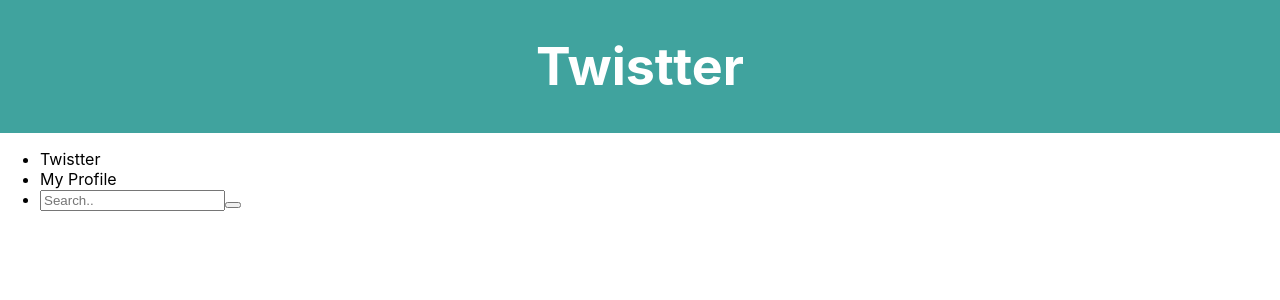
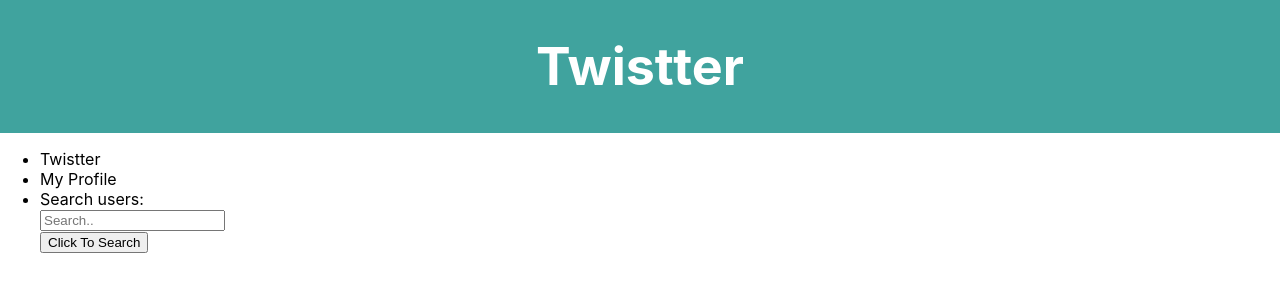
Before and after one commit to aniamb/twistter-307, a React (Create React App) app in the folder twistter/: page / in a window 1280 px wide. Shown: the top 300 px of the page. Built offline with nearby package versions, Linux system fonts and the light colour scheme.

Commit message:
Setting up frontend/backend connection. Still in progress. Saving changes

```diff
--- a/twistter/package.json
+++ b/twistter/package.json
@@ -2,6 +2,7 @@
   "name": "twistter",
   "version": "0.1.0",
   "private": true,
+  "proxy": "http://localhost:3000/",
   "dependencies": {
     "axios": "^0.19.0",
     "bootstrap": "^4.3.1",
--- a/twistter/src/Search.js
+++ b/twistter/src/Search.js
@@ -0,0 +1,22 @@
+// import React, {Component} from 'react';
+// import './Timeline'
+//
+// class Search extends Component{
+//     render() {
+//         return (
+//             <div className="Search">
+//                 THIS IS SEARCH
+//             </div>
+//
+//         );
+//     }
+//
+// }
+//
+// export default Search
+module.exports={
+    test: function(req, res){
+        console.log("WE MADE IT TO THE SEARCH PAGE");
+ //       res.status(200).end();
+    }
+};
--- a/twistter/src/Timeline.js
+++ b/twistter/src/Timeline.js
@@ -1,24 +1,35 @@
 import React, {Component} from 'react';
 import logo from './logo.svg';
+import Search from './Search'
 import './App.css';
-
-
-import { Redirect } from 'react-router-dom'
+import { Route, Redirect, Link } from 'react-router-dom'
 
 class Timeline extends Component{
+    constructor(props){
+        super(props);
+        this.state = {
+            navigate: false
+        }
+    }
+
+    handleClick = () => {
+        this.setState({navigate: true});
+    }
+
     render() {
         return (
             <div className="Timeline">
-
                 <div className="links">
                     <ul className="navLinks">
                         <li>Twistter</li>
                         {/* <li><NavLink exact to="/">home</NavLink></li> */}
                         <li>My Profile</li>
                         <li>
-                            <form>
-                                <input type="text" placeholder="Search.." name="search"></input>
-                                <button type="submit"><i className="fa fa-search"></i></button>
+                            <form action="/search" method="post">
+                                Search users: <br/>
+                                <input type="text" placeholder="Search.." name="searchparam"></input>
+                                <br/>
+                                <button type="submit">Click To Search<i className="fa fa-search"></i></button>
                             </form>
                         </li>
                     </ul>
```
Also changed, not shown: twistter/src/backend/server.js (+20 -1 lines).
